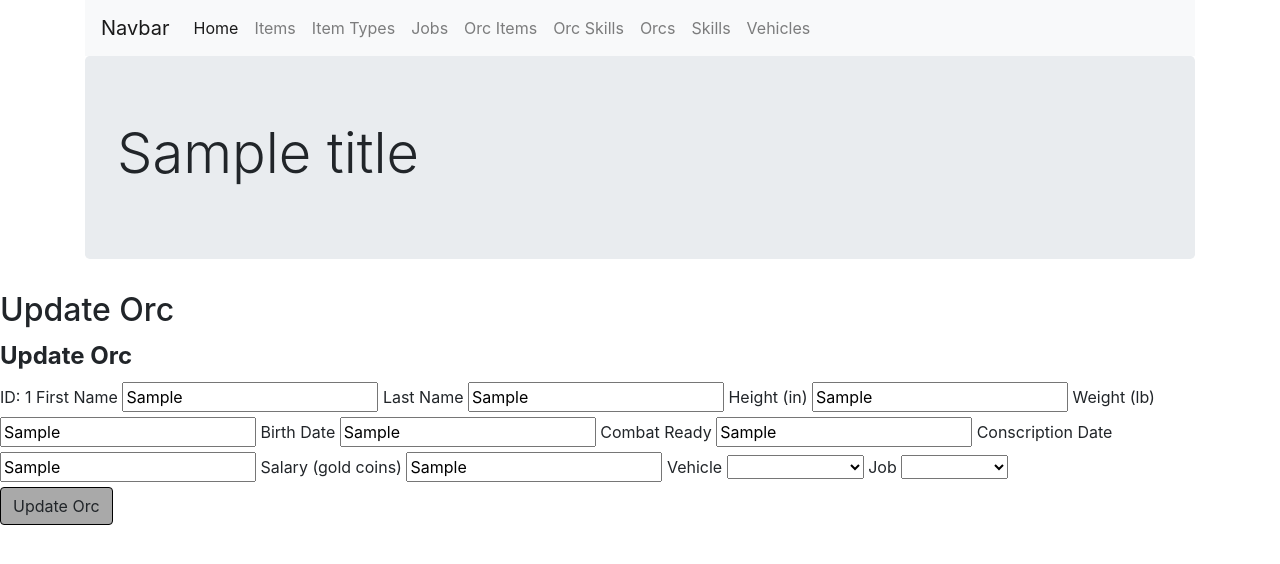
After one commit to Team-Cthulu/cthulu, a Flask app: template templates/edit_orc.j2 in a window 1280 px wide. The commit adds this page. Shown: the top 564 px of the page. Run offline with Flask 2, Linux system fonts and the light colour scheme; the template is opened without the code that fills it: most values are stand-ins (such as "Sample title", 1, 10 or a date in 2020); some libraries are stand-ins or nearby versions.

Commit message:
Edit orc page

```diff
--- a/app.py
+++ b/app.py
@@ -105,6 +105,21 @@ def delete_orc(orc_id):
     mysql.connection.commit()
 
     return redirect("/orcs")
+
+@app.route("/edit_orc/<int:orc_id>", methods=["POST", "GET"])
+def edit_orc(orc_id):
+    if request.method == "GET":
+        query = "SELECT * FROm Orcs where orc_id = %s" % (orc_id)
+        cursor = mysql.connection.cursor()
+        cursor.execute(query)
+        data = cursor.fetchall()
+        query = "SELECT job_id, title FROM Jobs;"
+        cursor.execute(query)
+        jobs_info = cursor.fetchall()
+        query = "SELECT vehicle_id, vehicle_type FROM Vehicles;"
+        cursor.execute(query)
+        vehicles_info = cursor.fetchall()
+        return render_template("edit_orc.j2", title="Edit Orc", data=data, jobs=jobs_info, vehicles=vehicles_info)
 
 @app.route('/skills')
 def view_skills():
--- /dev/null
+++ b/templates/edit_orc.j2
@@ -0,0 +1,36 @@
+{% extends 'layout.html' %}
+
+{% block body %}
+    <h2>Update Orc</h2>
+
+    <div id="update">
+        <form method="POST" id="updateOrc">
+            <legend><strong>Update Orc</strong></legend>
+                <fieldset class="fields">
+                <input type="hidden" name="orc_id" id="updateorcID" value="1">
+                <label> ID: </label> {{data[0][0]}}
+                    <label> First Name </label> <input type="text" name="first_name" value={{data[0][1]}}>
+                    <label> Last Name </label> <input type="text" name="last_name" value={{data[0][2]}}>
+                    <label> Height (in) </label> <input type="text" name="height_inches" value={{data[0][3]}}>
+                    <label> Weight (lb) </label> <input type="text" name="weight_lb" value={{data[0][4]}}>
+                    <label> Birth Date </label> <input type="text" name="birth_date" value={{data[0][5]}}>
+                    <label> Combat Ready </label> <input type="text" name="combat_ready" value={{data[0][6]}}>
+                    <label> Conscription Date </label> <input type="text" name="conscription_date" value={{data[0][7]}}>
+                    <label> Salary (gold coins) </label> <input type="text" name="salary_gold_coins" value={{data[0][8]}}>
+                    <label> Vehicle </label> <select name="vehicle_id" >
+                        <option value={{data[0][9]}}></option>
+                        {% for vehicle in vehicles %}
+                        <option value="{{ vehicle[0] }}">{{ vehicle[1] }}</option>
+                        {% endfor %}
+                        </select>
+                    <label> Job </label> <select name="job_id">
+                        <option value={{data[0][10]}}></option>
+                        {% for job in jobs %}
+                        <option value="{{ job[0] }}">{{ job[1] }}</option>
+                        {% endfor %}
+                        </select>
+                </fieldset>
+                    <input class="btn" type="submit" id="updateSaveOrc" value="Update Orc">
+        </form>
+    </div>
+{% endblock %}
--- a/templates/orcs.j2
+++ b/templates/orcs.j2
@@ -30,7 +30,7 @@
         <td>{{item[8]}}</td>
         <td>{{item[9]}}</td>
         <td>{{item[10]}}</td>
-        <td><a href="#">Edit</a></td>
+        <td><a href="edit_orc/{{item[0]}}" class="btn btn-default">Edit</a></td>
         <td><a href="delete_orc/{{item[0]}}" class="btn btn-default">Delete</a></td>
     </tr>
     {% endfor %}
```
